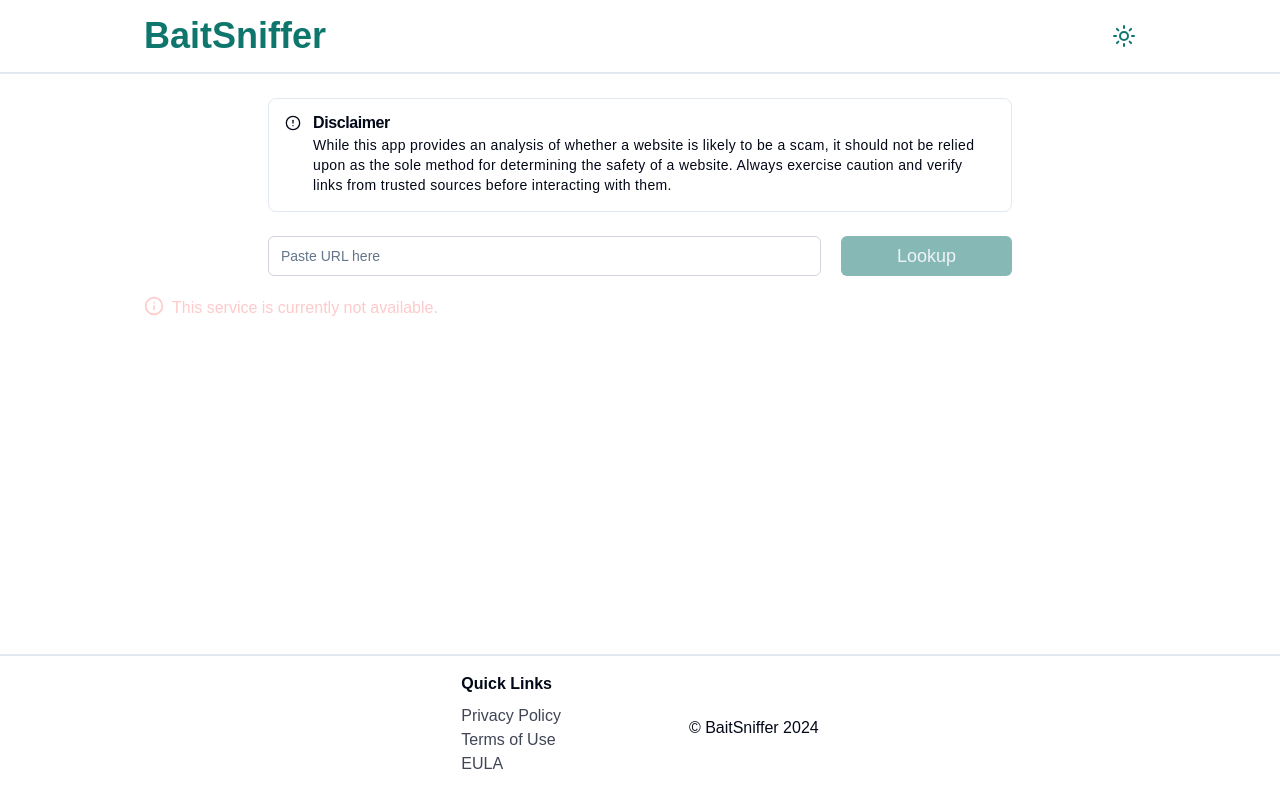
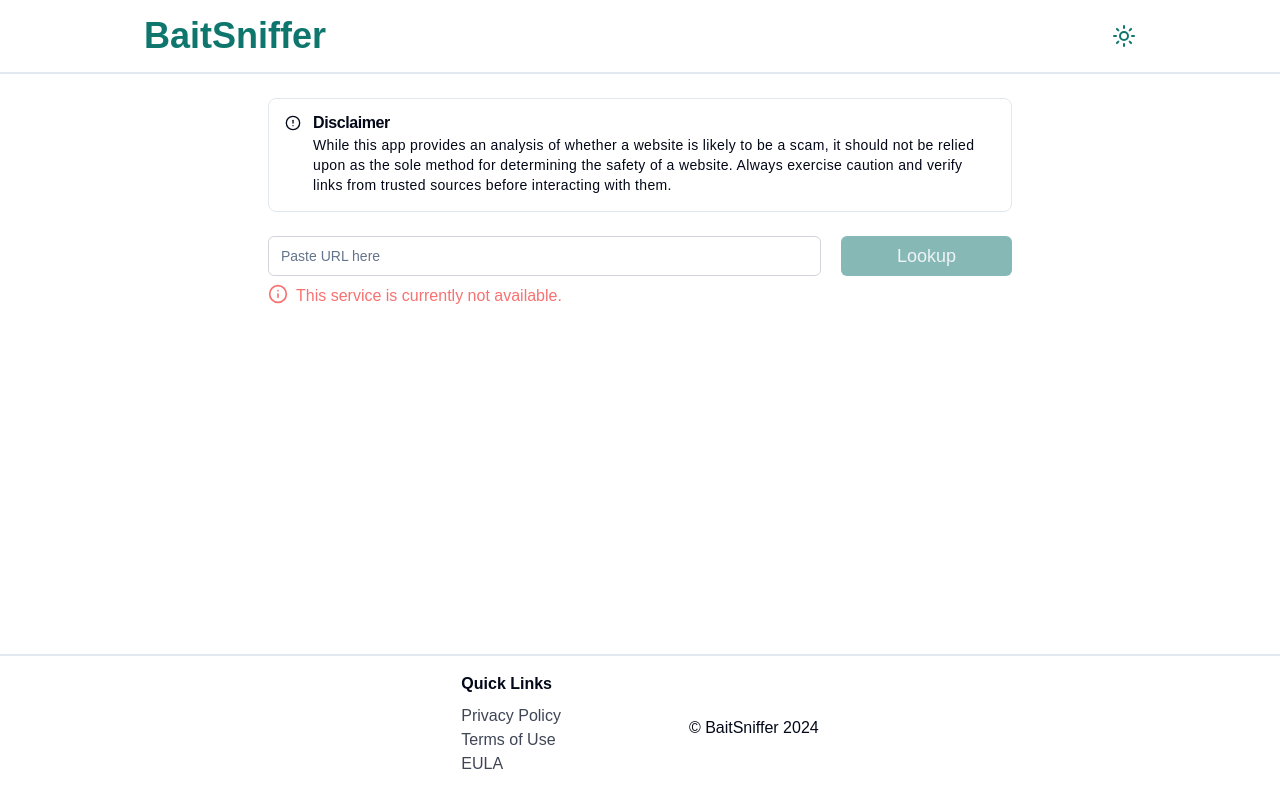
Before and after one commit to jallenmanaloto/sniffer-ui, a Next.js app: page / in a window 1280 px wide. Built offline with nearby package versions, Linux system fonts and the light colour scheme; no server answers.

Commit message:
style: fix unavailable width and red color

```diff
--- a/src/app/page.tsx
+++ b/src/app/page.tsx
@@ -13,11 +13,13 @@ import Loading from "@/components/loading/Loading";
 
 function UnavailableService() {
   return (
-    <div className="flex gap-2 py-5">
-      <Info className="text-red-200 h-5 w-5" />
-      <p className="text-red-200">
-        This service is currently not available.
-      </p>
+    <div className="w-full flex justify-center">
+      <div className="flex gap-2 py-2 lg:w-3/4">
+        <Info className="text-red-400 h-5 w-5" />
+        <p className="text-red-400">
+          This service is currently not available.
+        </p>
+      </div>
     </div>
   )
 }
```
